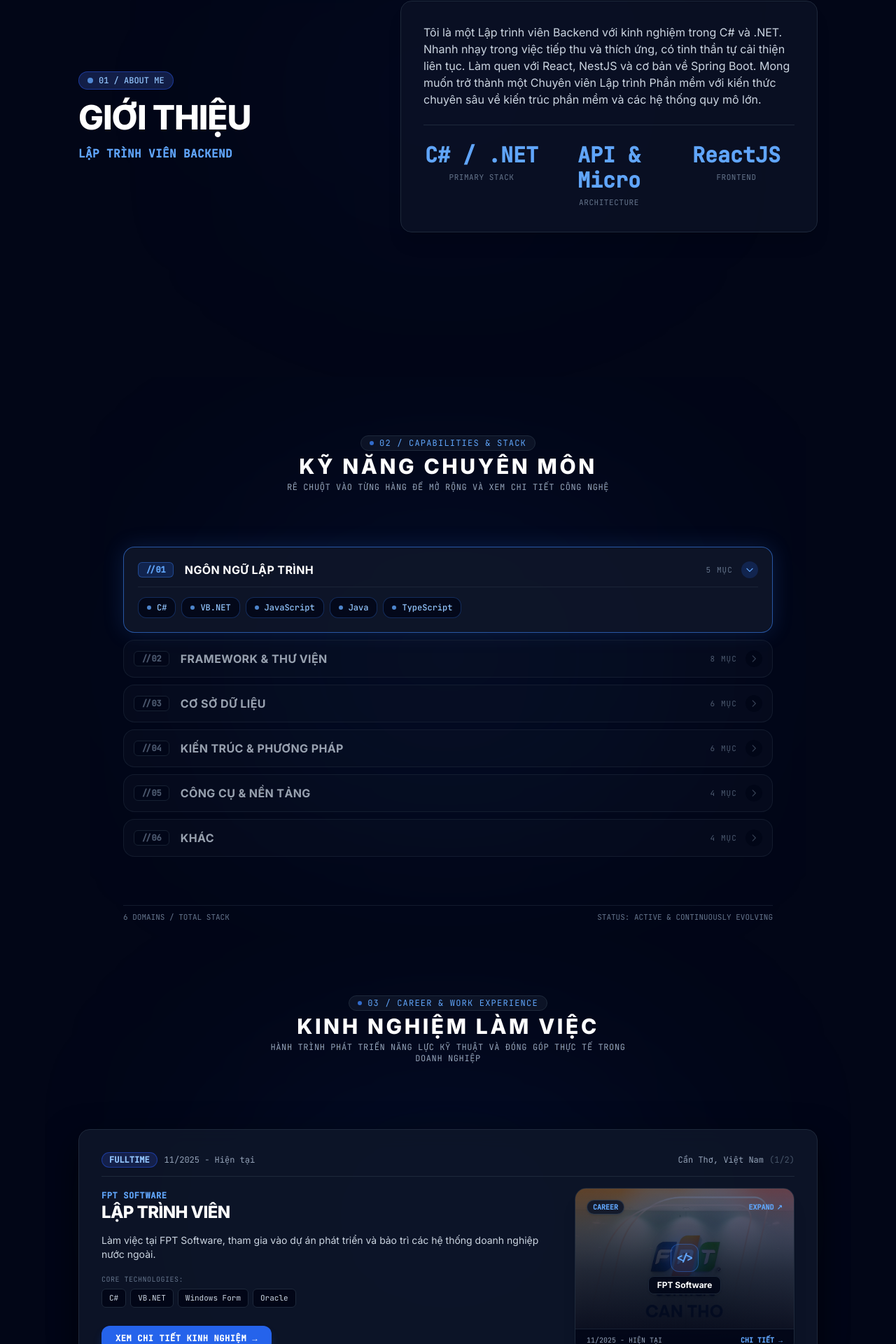
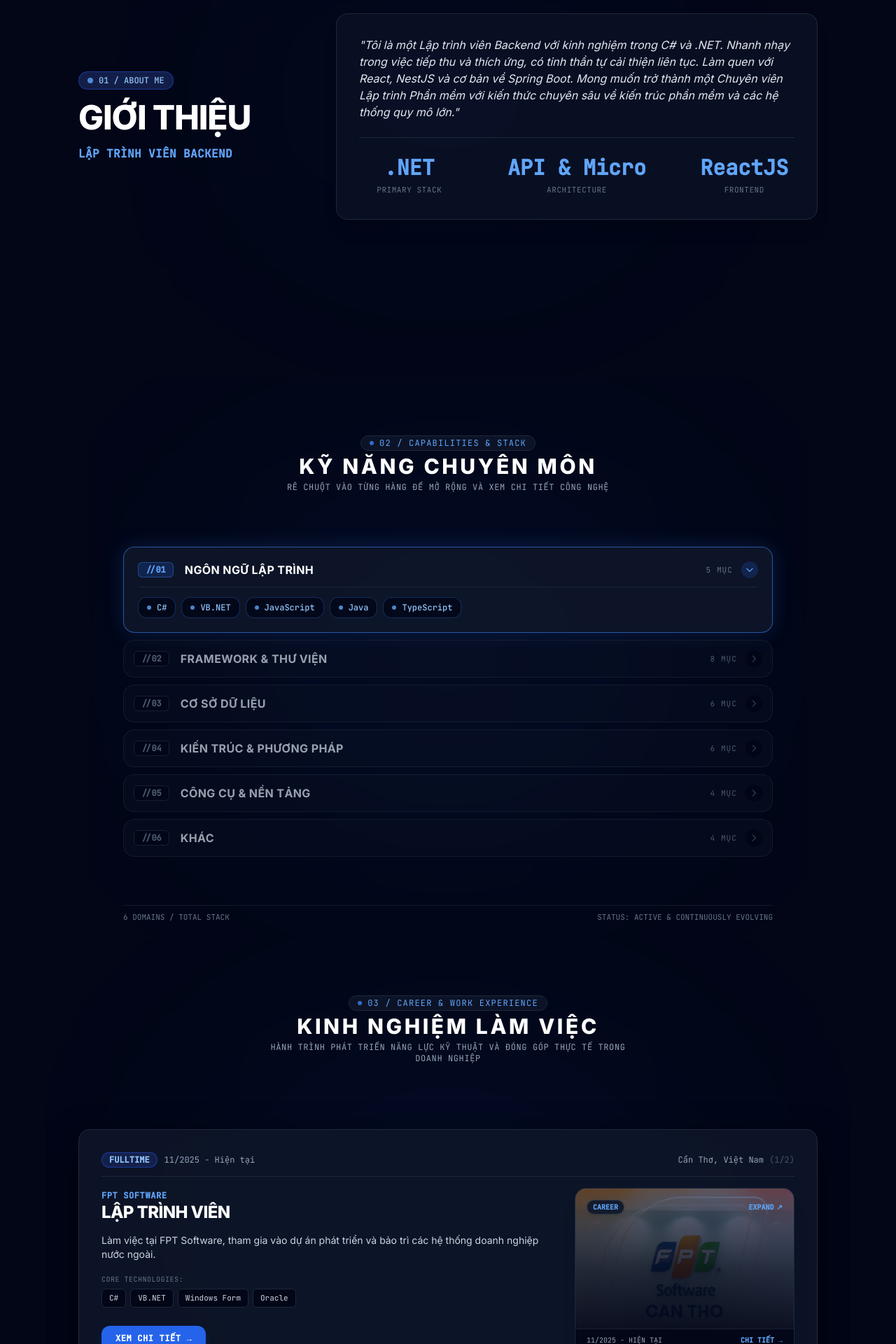
Before and after one commit to ayana0409/portfolio, a React (Vite) app: page / in a window 1280 px wide. Shown: the part 1062-2982 px from the top of the page at 70% size. Built offline with nearby package versions, Linux system fonts and the light colour scheme.

Commit message:
feat: add About, Contact, Experience, and ProjectBook feature components to the portfolio layout

```diff
--- a/src/features/about/AboutSection.jsx
+++ b/src/features/about/AboutSection.jsx
@@ -28,13 +28,13 @@ export default function AboutSection() {
 
       <div className="relative z-10 w-full grid md:grid-cols-12 gap-8 lg:gap-12 items-center my-auto">
         {/* Left Column: Heading & Role Accent */}
-        <div className="md:col-span-5 space-y-4" data-animate>
+        <div className="md:col-span-4 space-y-4" data-animate>
           <div className="inline-flex items-center gap-2 px-3 py-1 rounded-full text-xs font-mono font-medium bg-blue-950/80 text-blue-300 border border-blue-800/80">
             <span className="w-2 h-2 rounded-full bg-blue-400 animate-pulse" />
             <span>01 / ABOUT ME</span>
           </div>
 
-          <h2 className="text-3xl sm:text-5xl font-black uppercase tracking-tight text-white leading-tight">
+          <h2 className="text-3xl sm:text-4xl lg:text-5xl font-black uppercase tracking-tight text-white leading-tight">
             {t('about.title', 'Giới thiệu về tôi')}
           </h2>
 
@@ -44,30 +44,30 @@ export default function AboutSection() {
         </div>
 
         {/* Right Column: Bio Narrative & Stats Card */}
-        <div className="md:col-span-7 space-y-6" data-animate>
+        <div className="md:col-span-8 space-y-6" data-animate>
           <div className="p-6 md:p-8 rounded-2xl bg-slate-900/60 backdrop-blur-sm border border-slate-800 shadow-xl">
-            <p className="text-sm md:text-base leading-relaxed text-slate-300 font-sans">
-              {bio}
+            <p className="text-sm md:text-base leading-relaxed text-slate-200 font-sans italic">
+              "{bio}"
             </p>
 
-            <div className="grid grid-cols-3 gap-4 pt-6 mt-6 border-t border-slate-800 text-center">
-              <div>
+            <div className="grid grid-cols-4 gap-3 sm:gap-4 pt-6 mt-6 border-t border-slate-800 text-center">
+              <div className="col-span-1">
                 <span className="block text-2xl md:text-3xl font-black text-blue-400 font-mono">
-                  C# / .NET
+                  .NET
                 </span>
                 <span className="text-[11px] font-mono text-slate-500 uppercase tracking-wider">
                   Primary Stack
                 </span>
               </div>
-              <div>
-                <span className="block text-2xl md:text-3xl font-black text-blue-400 font-mono">
+              <div className="col-span-2">
+                <span className="block text-2xl md:text-3xl font-black text-blue-400 font-mono whitespace-nowrap">
                   API & Micro
                 </span>
                 <span className="text-[11px] font-mono text-slate-500 uppercase tracking-wider">
                   Architecture
                 </span>
               </div>
-              <div>
+              <div className="col-span-1">
                 <span className="block text-2xl md:text-3xl font-black text-blue-400 font-mono">
                   ReactJS
                 </span>
--- a/src/features/contact/ContactSection.jsx
+++ b/src/features/contact/ContactSection.jsx
@@ -32,7 +32,7 @@ export default function ContactSection() {
         {/* Section Pill */}
         <div className="inline-flex items-center gap-2 px-3 py-1 rounded-full text-xs font-mono font-medium bg-blue-950/80 text-blue-300 border border-blue-800/80" data-animate>
           <span className="w-2 h-2 rounded-full bg-blue-400 animate-pulse" />
-          <span>04 / GET IN TOUCH</span>
+          <span>05 / GET IN TOUCH</span>
         </div>
 
         {/* Heading & Subtitle */}
--- a/src/features/experience/ExperienceSection.jsx
+++ b/src/features/experience/ExperienceSection.jsx
@@ -188,7 +188,7 @@ export default function ExperienceSection() {
                   onClick={() => handleOpenDetail(currentExp)}
                   className="px-5 py-2.5 rounded-xl bg-blue-600 hover:bg-blue-500 text-white text-xs font-mono font-semibold tracking-wider uppercase shadow-lg shadow-blue-600/30 hover:shadow-blue-500/50 active:scale-95 transition-all cursor-pointer flex items-center gap-2"
                 >
-                  <span>{currentLang === 'vi' ? 'XEM CHI TIẾT KINH NGHIỆM' : 'VIEW FULL EXPERIENCE'}</span>
+                  <span>{currentLang === 'vi' ? 'XEM CHI TIẾT' : 'VIEW FULL'}</span>
                   <span>→</span>
                 </button>
               </div>
@@ -219,16 +219,6 @@ export default function ExperienceSection() {
                   <span className="text-blue-400 font-semibold flex items-center gap-1">
                     <span>EXPAND</span>
                     <span className="group-hover:translate-x-0.5 transition-transform">↗</span>
-                  </span>
-                </div>
-
-                {/* Center Icon */}
-                <div className="relative z-10 text-center space-y-1.5 my-auto">
-                  <div className="w-10 h-10 mx-auto rounded-xl bg-blue-600/20 border border-blue-500/40 flex items-center justify-center font-mono font-bold text-blue-400 text-sm shadow-brand-glow group-hover:scale-110 transition-transform">
-                    &lt;/&gt;
-                  </div>
-                  <span className="inline-block px-3 py-1 rounded-lg bg-slate-950/85 backdrop-blur-md border border-slate-800 font-bold text-xs text-white shadow line-clamp-1">
-                    {company}
                   </span>
                 </div>
 
--- a/src/features/projects/ProjectBook.jsx
+++ b/src/features/projects/ProjectBook.jsx
@@ -360,9 +360,8 @@ export default function ProjectBook() {
                 key={idx}
                 type="button"
                 onClick={() => handleJumpToPage(idx)}
-                className={`h-1.5 transition-all duration-300 rounded-full cursor-pointer ${
-                  idx === currentIndex ? 'w-6 bg-blue-500' : 'w-2 bg-slate-800 hover:bg-slate-700'
-                }`}
+                className={`h-1.5 transition-all duration-300 rounded-full cursor-pointer ${idx === currentIndex ? 'w-6 bg-blue-500' : 'w-2 bg-slate-800 hover:bg-slate-700'
+                  }`}
                 aria-label={`Jump to page ${idx + 1}`}
               />
             ))}
@@ -414,11 +413,10 @@ export default function ProjectBook() {
                 <div className="flex items-center justify-between pb-3 border-b border-slate-800/80">
                   <div className="flex items-center gap-2.5">
                     <span
-                      className={`inline-flex items-center gap-1 px-2.5 py-0.5 rounded-full text-[10px] font-mono font-semibold uppercase tracking-wider ${
-                        project.type === 'gallery'
+                      className={`inline-flex items-center gap-1 px-2.5 py-0.5 rounded-full text-[10px] font-mono font-semibold uppercase tracking-wider ${project.type === 'gallery'
                           ? 'bg-purple-950/80 text-purple-300 border border-purple-800/80'
                           : 'bg-blue-950/80 text-blue-300 border border-blue-800/80'
-                      }`}
+                        }`}
                     >
                       <span className="w-1.5 h-1.5 rounded-full bg-current animate-pulse" />
                       TYPE: {project.type}
@@ -531,19 +529,6 @@ export default function ProjectBook() {
                           <span className="group-hover:translate-x-0.5 group-hover:-translate-y-0.5 transition-transform">↗</span>
                         </span>
                       </div>
-
-                      {/* Center Title Highlight */}
-                      <div className="relative z-10 text-center space-y-1.5 my-auto">
-                        {!project.coverImage && (
-                          <div className="w-10 h-10 mx-auto rounded-xl bg-blue-600/20 border border-blue-500/40 flex items-center justify-center font-mono font-black text-base text-blue-400 shadow-brand-glow group-hover:scale-110 transition-transform">
-                            &lt;/&gt;
-                          </div>
-                        )}
-                        <span className="inline-block px-3 py-1 rounded-lg bg-slate-950/85 backdrop-blur-md border border-slate-800 font-bold text-xs sm:text-sm text-white shadow-lg line-clamp-1">
-                          {title}
-                        </span>
-                      </div>
-
                       {/* Footer Spec Tag */}
                       <div className="relative z-10 flex items-center justify-between text-[10px] font-mono text-slate-300 border-t border-slate-800/80 pt-2 bg-slate-950/75 backdrop-blur-md -mx-3.5 -mb-3.5 px-3.5 pb-2.5">
                         <span className="uppercase text-slate-400 font-semibold">
```
